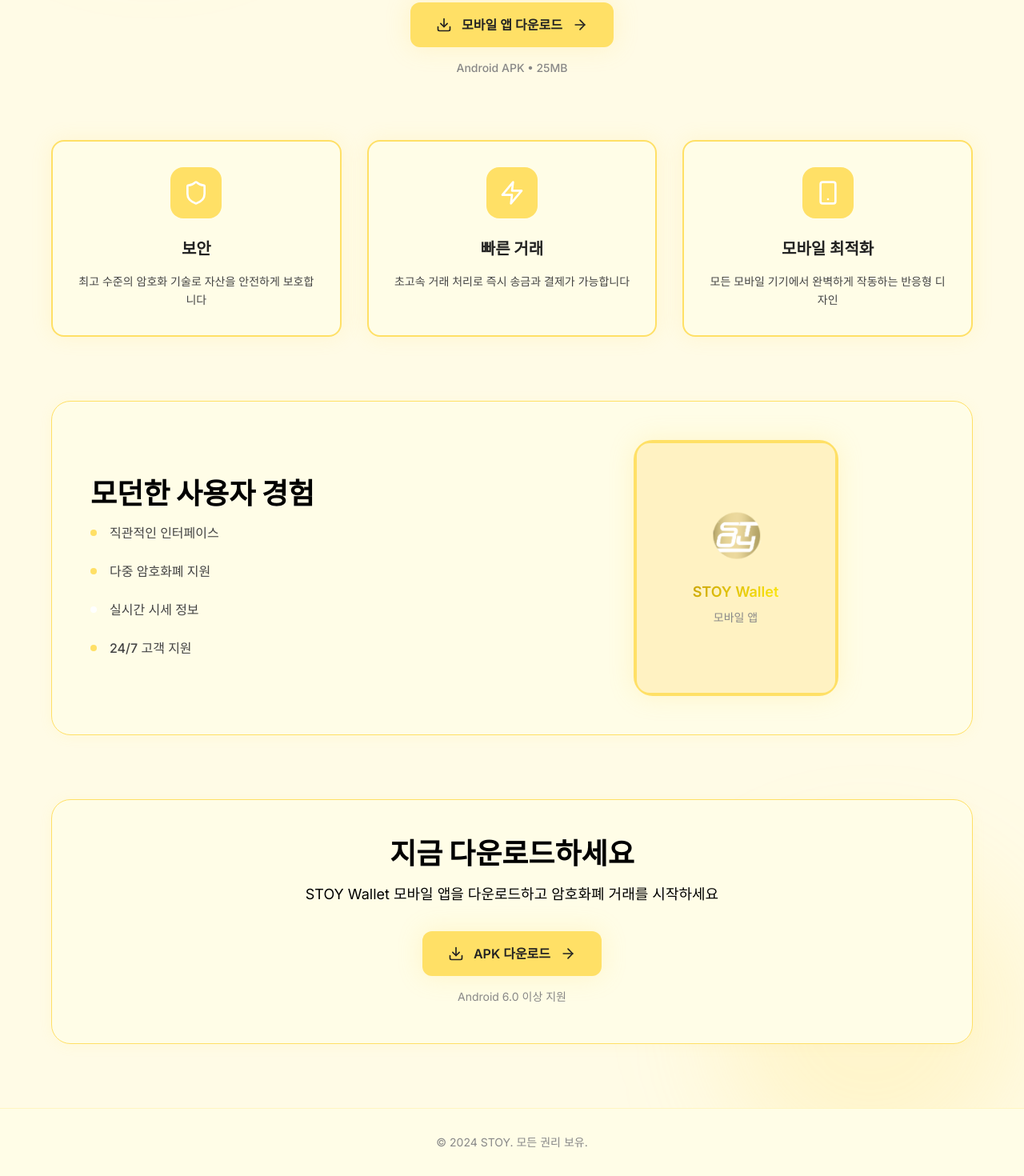
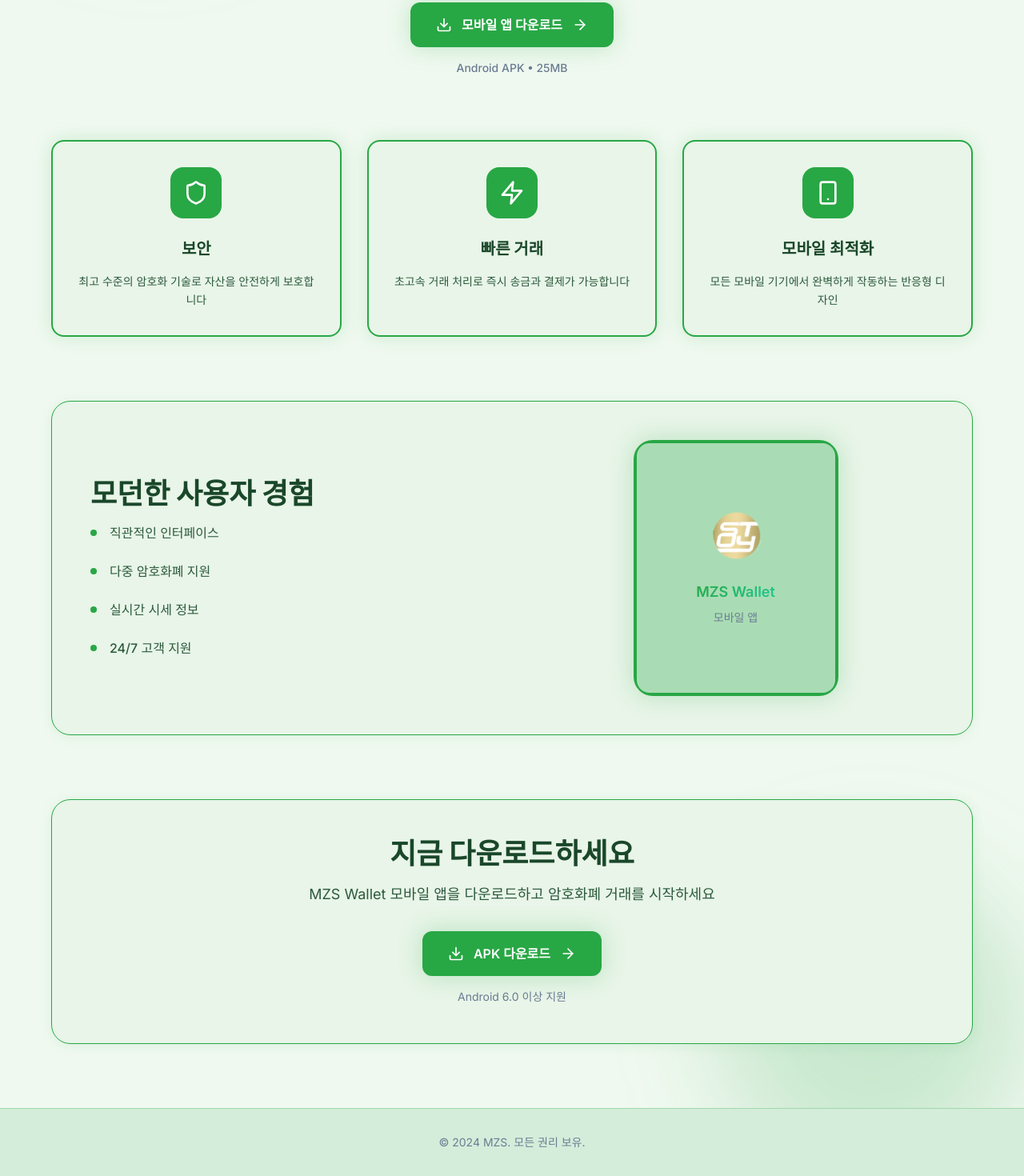
Before and after one commit to AbhinavAnand241201/lp-4-hmc, a Next.js app: page / in a window 1280 px wide. Shown: the part 481-1951 px from the top of the page at 80% size. Built offline with nearby package versions, Linux system fonts and the light colour scheme.

Commit message:
first commit

```diff
--- a/app/globals.css
+++ b/app/globals.css
@@ -23,36 +23,36 @@
 
 @layer components {
   .minimal-glow {
-    box-shadow: 0 0 30px 0 rgba(255, 224, 102, 0.25);
+    box-shadow: 0 0 30px 0 rgba(40, 167, 69, 0.25);
   }
 
   .minimal-glow:hover {
-    box-shadow: 0 0 50px 0 rgba(255, 224, 102, 0.35);
+    box-shadow: 0 0 50px 0 rgba(40, 167, 69, 0.35);
   }
 
   .text-gradient {
-    background: linear-gradient(135deg, #c9a205 0%, #ffeb11 100%);
+    background: linear-gradient(135deg, #28a745 0%, #20c997 100%);
     -webkit-background-clip: text;
     -webkit-text-fill-color: transparent;
     background-clip: text;
   }
 
   .glass-card {
-    background: #fffde7;
-    border: 1.5px solid #ffe066;
-    box-shadow: 0 2px 16px 0 rgba(255, 224, 102, 0.10);
+    background: #e8f5e8;
+    border: 1.5px solid #28a745;
+    box-shadow: 0 2px 16px 0 rgba(40, 167, 69, 0.10);
     backdrop-filter: blur(10px);
   }
 
   .minimal-button {
-    @apply bg-yellow-main hover:bg-yellow-dark text-text-primary font-semibold py-4 px-8 rounded-xl transition-all duration-300 transform hover:scale-105 minimal-glow;
+    @apply bg-green-main hover:bg-green-dark text-white font-semibold py-4 px-8 rounded-xl transition-all duration-300 transform hover:scale-105 minimal-glow;
   }
 
   .feature-card-minimal {
     @apply glass-card rounded-2xl p-8 transition-all duration-500 hover:scale-105;
-    border: 2px solid #ffe066;
-    background: #fffde7;
-    box-shadow: 0 0 24px 0 rgba(255, 224, 102, 0.18);
+    border: 2px solid #28a745;
+    background: #e8f5e8;
+    box-shadow: 0 0 24px 0 rgba(40, 167, 69, 0.18);
     position: relative;
     z-index: 1;
   }
--- a/app/page.tsx
+++ b/app/page.tsx
@@ -12,23 +12,23 @@
   return (
     <div className="min-h-screen relative overflow-hidden">
       {/* Minimal background effects */}
-      <div className="absolute top-0 left-0 w-96 h-96 bg-yellow-main/20 rounded-full blur-3xl floating-animation"></div>
-      <div className="absolute bottom-0 right-0 w-96 h-96 bg-yellow-main/20 rounded-full blur-3xl floating-animation" style={{ animationDelay: '4s' }}></div>
+      <div className="absolute top-0 left-0 w-96 h-96 bg-green-main/20 rounded-full blur-3xl floating-animation"></div>
+      <div className="absolute bottom-0 right-0 w-96 h-96 bg-green-main/20 rounded-full blur-3xl floating-animation" style={{ animationDelay: '4s' }}></div>
 
       {/* Header */}
       <header className="relative z-10 px-6 py-8">
         <div className="max-w-6xl mx-auto flex items-center justify-between">
           <div className="flex items-center space-x-3">
-            <div className="w-10 h-10 rounded-xl overflow-hidden bg-yellow-main flex items-center justify-center">
+            <div className="w-10 h-10 rounded-xl overflow-hidden bg-green-main flex items-center justify-center">
               <Image
                 src="/stoy.png"
-                alt="STOY Wallet Logo"
+                alt="MZS Wallet Logo"
                 width={40}
                 height={40}
                 className="w-full h-full object-cover"
               />
             </div>
-            <span className="text-gradient text-lg font-semibold">STOY</span>
+            <span className="text-gradient text-lg font-semibold">MZS</span>
           </div>
           <nav className="hidden md:flex space-x-8">
             <a href="#features" className="text-text-secondary hover:text-text-primary transition-colors text-sm font-medium">기능</a>
@@ -43,17 +43,17 @@
           {/* Hero Content */}
           <div className="text-center mb-20">
             <div className="mb-12">
-              <div className="w-24 h-24 rounded-2xl overflow-hidden mx-auto mb-8 minimal-glow bg-yellow-main flex items-center justify-center">
+              <div className="w-24 h-24 rounded-2xl overflow-hidden mx-auto mb-8 minimal-glow bg-green-main flex items-center justify-center">
                 <Image
                   src="/stoy.png"
-                  alt="STOY Wallet Logo"
+                  alt="MZS Wallet Logo"
                   width={96}
                   height={96}
                   className="w-full h-full object-cover"
                 />
               </div>
               <h1 className="text-5xl md:text-7xl font-bold mb-6 font-display">
-                <span className="text-gradient">STOY</span>
+                <span className="text-gradient">MZS</span>
               </h1>
               <p className="text-xl text-text-secondary mb-8 max-w-2xl mx-auto font-medium">
                 안전하고 빠른 암호화폐 지갑으로 디지털 자산을 관리하세요
@@ -77,7 +77,7 @@
           {/* Features Grid */}
           <div id="features" className="grid md:grid-cols-3 gap-8 mb-20">
             <div className="feature-card-minimal text-center">
-              <div className="w-16 h-16 bg-yellow-main rounded-2xl flex items-center justify-center mx-auto mb-6">
+              <div className="w-16 h-16 bg-green-main rounded-2xl flex items-center justify-center mx-auto mb-6">
                 <Shield className="w-8 h-8 text-white" />
               </div>
               <h3 className="text-xl font-semibold text-text-primary mb-4">보안</h3>
@@ -87,7 +87,7 @@
             </div>
 
             <div className="feature-card-minimal text-center">
-              <div className="w-16 h-16 bg-yellow-main rounded-2xl flex items-center justify-center mx-auto mb-6">
+              <div className="w-16 h-16 bg-green-main rounded-2xl flex items-center justify-center mx-auto mb-6">
                 <Zap className="w-8 h-8 text-white" />
               </div>
               <h3 className="text-xl font-semibold text-text-primary mb-4">빠른 거래</h3>
@@ -97,7 +97,7 @@
             </div>
 
             <div className="feature-card-minimal text-center">
-              <div className="w-16 h-16 bg-yellow-main rounded-2xl flex items-center justify-center mx-auto mb-6">
+              <div className="w-16 h-16 bg-green-main rounded-2xl flex items-center justify-center mx-auto mb-6">
                 <Smartphone className="w-8 h-8 text-white" />
               </div>
               <h3 className="text-xl font-semibold text-text-primary mb-4">모바일 최적화</h3>
@@ -111,43 +111,43 @@
           <div className="glass-card rounded-3xl p-12 mb-20">
             <div className="grid md:grid-cols-2 gap-16 items-center">
               <div>
-                <h2 className="text-3xl md:text-4xl text-2xl font-bold text-black mb-4 font-display">
+                <h2 className="text-3xl md:text-4xl text-2xl font-bold text-text-primary mb-4 font-display">
                   모던한 사용자 경험
                 </h2>
                 <div className="space-y-6">
                   <div className="flex items-center space-x-4">
-                    <div className="w-2 h-2 bg-yellow-main rounded-full"></div>
+                    <div className="w-2 h-2 bg-green-main rounded-full"></div>
                     <span className="text-text-secondary font-medium">직관적인 인터페이스</span>
                   </div>
                   <div className="flex items-center space-x-4">
-                    <div className="w-2 h-2 bg-yellow-main rounded-full"></div>
+                    <div className="w-2 h-2 bg-green-main rounded-full"></div>
                     <span className="text-text-secondary font-medium">다중 암호화폐 지원</span>
                   </div>
                   <div className="flex items-center space-x-4">
-                    <div className="w-2 h-2 bg-white-main rounded-full"></div>
+                    <div className="w-2 h-2 bg-green-main rounded-full"></div>
                     <span className="text-text-secondary font-medium">실시간 시세 정보</span>
                   </div>
                   <div className="flex items-center space-x-4">
-                    <div className="w-2 h-2 bg-yellow-main rounded-full"></div>
+                    <div className="w-2 h-2 bg-green-main rounded-full"></div>
                     <span className="text-text-secondary font-medium">24/7 고객 지원</span>
                   </div>
                 </div>
               </div>
               <div className="flex justify-center">
                 <div className="relative">
-                  <div className="w-64 h-80 bg-yellow-main rounded-3xl p-1 minimal-glow">
+                  <div className="w-64 h-80 bg-green-main rounded-3xl p-1 minimal-glow">
                     <div className="w-full h-full bg-white-main/60 rounded-2xl flex items-center justify-center p-6">
                       <div className="text-center">
                         <div className="w-16 h-16 rounded-2xl overflow-hidden mx-auto mb-6">
                           <Image
                             src="/stoy.png"
-                            alt="STOY Wallet Logo"
+                            alt="MZS Wallet Logo"
                             width={64}
                             height={64}
                             className="w-full h-full object-cover"
                           />
                         </div>
-                        <p className="text-gradient font-semibold text-lg mb-2">STOY Wallet</p>
+                        <p className="text-gradient font-semibold text-lg mb-2">MZS Wallet</p>
                         <p className="text-text-muted text-sm">모바일 앱</p>
                       </div>
                     </div>
@@ -159,11 +159,11 @@
 
           {/* Download Section */}
           <div id="download" className="text-center glass-card rounded-3xl p-12">
-            <h2 className="text-3xl md:text-4xl text-2xl font-bold text-black mb-4 font-display">
+            <h2 className="text-3xl md:text-4xl text-2xl font-bold text-text-primary mb-4 font-display">
               지금 다운로드하세요
             </h2>
-            <p className="text-black text-lg mb-8 max-w-xl mx-auto">
-              STOY Wallet 모바일 앱을 다운로드하고 암호화폐 거래를 시작하세요
+            <p className="text-text-secondary text-lg mb-8 max-w-xl mx-auto">
+              MZS Wallet 모바일 앱을 다운로드하고 암호화폐 거래를 시작하세요
             </p>
             <button
               onClick={handleDownload}
@@ -181,10 +181,10 @@
       </main>
 
       {/* Minimal Footer */}
-      <footer className="relative z-10 py-8 border-t border-yellow-main/30 bg-yellow-light">
+      <footer className="relative z-10 py-8 border-t border-green-main/30 bg-green-light">
         <div className="max-w-6xl mx-auto px-6 text-center">
           <p className="text-text-muted text-sm">
-            © 2024 STOY. 모든 권리 보유.
+            © 2024 MZS. 모든 권리 보유.
           </p>
         </div>
       </footer>
--- a/tailwind.config.js
+++ b/tailwind.config.js
@@ -8,19 +8,19 @@
   theme: {
     extend: {
       colors: {
-        // Yellow wallet color palette
-        'bg-primary': '#fffbe6',
-        'bg-secondary': '#fff9c4',
-        'bg-card': '#fff59d',
-        'text-primary': '#222222',
-        'text-secondary': '#444444',
-        'text-muted': '#888888',
-        'accent-primary': '#ffe066', // main yellow
-        'accent-secondary': '#fffde7', // light yellow
-        'accent-tertiary': '#fffde7', // lighter yellow
-        'yellow-main': '#ffe066', // main yellow
-        'yellow-dark': '#ffd600', // dark yellow
-        'yellow-light': '#fffde7', // lightest yellow
+        // Green MZS wallet color palette
+        'bg-primary': '#f0f9f0',
+        'bg-secondary': '#e8f5e8',
+        'bg-card': '#d4edda',
+        'text-primary': '#1a472a',
+        'text-secondary': '#2d5a3d',
+        'text-muted': '#6b7c93',
+        'accent-primary': '#28a745', // main green
+        'accent-secondary': '#e8f5e8', // light green
+        'accent-tertiary': '#d4edda', // lighter green
+        'green-main': '#28a745', // main green
+        'green-dark': '#1e7e34', // dark green
+        'green-light': '#d4edda', // lightest green
         'white-main': '#ffffff',
       },
       fontFamily: {
```
